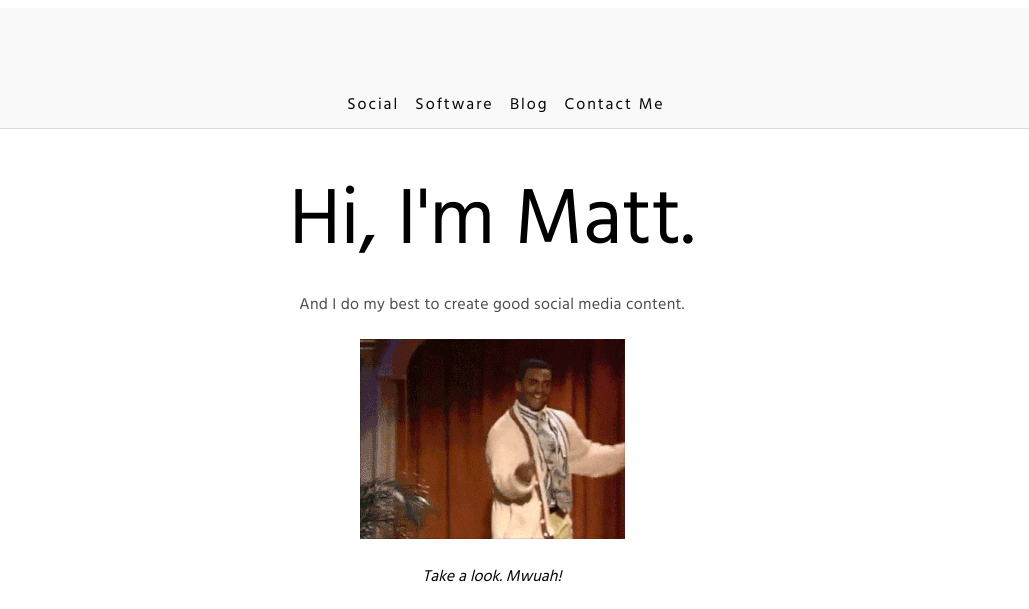
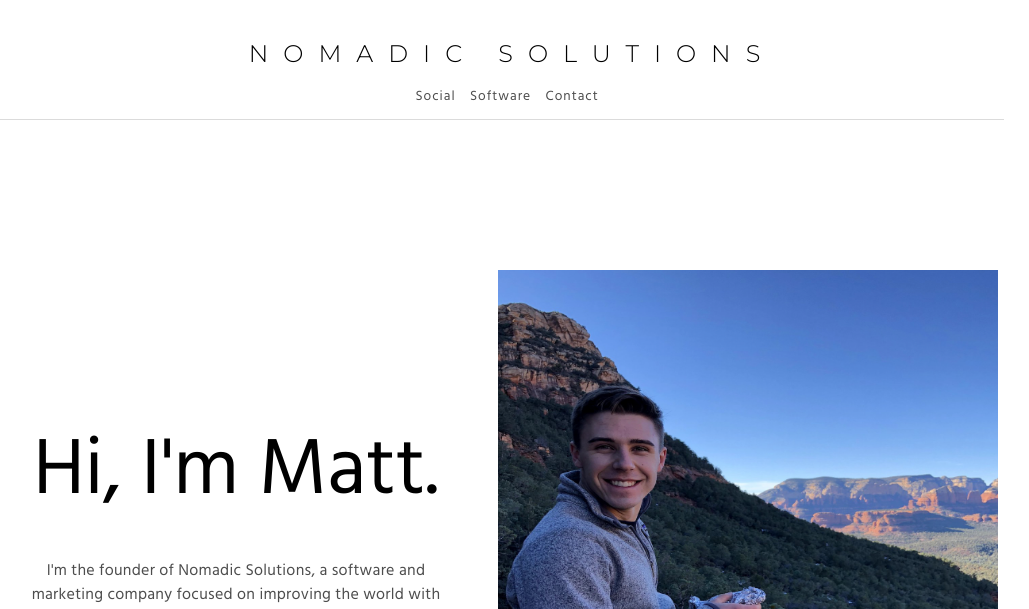
Before and after one commit to mjmccombs/wholesomehealthlife, a PHP site: page /index.html in a window 1280 px wide. Shown: the top 609 px of the page, without its empty margins (148-1177 px from the left). Run offline with PHP 8.4, Linux system fonts and the light colour scheme; grey boxes are pictures that could not be loaded.

Commit message:
bunches of changes

```diff
--- a/errything/javascript/index.js
+++ /dev/null
@@ -1 +0,0 @@
-document.getElementById("date").innerHTML = new Date().toDateString()
--- a/index.html
+++ b/index.html
@@ -6,32 +6,115 @@
 			href="https://fonts.googleapis.com/css?family=Hind"
 			rel="stylesheet"
 		/>
+		<link
+			href="https://fonts.googleapis.com/css?family=Lora:400,700|Montserrat:300"
+			rel="stylesheet"
+		/>
+		<link
+			href="https://fonts.googleapis.com/css?family=Cardo:400,700|Oswald"
+			rel="stylesheet"
+		/>
+		<link
+			rel="stylesheet"
+			href="https://maxcdn.bootstrapcdn.com/bootstrap/4.0.0/css/bootstrap.min.css"
+			integrity="sha384-Gn5384xqQ1aoWXA+058RXPxPg6fy4IWvTNh0E263XmFcJlSAwiGgFAW/dAiS6JXm"
+			crossorigin="anonymous"
+		/>
 		<link rel="stylesheet" href="./styles.css" />
 		<script async src="./javascript/index.js"></script>
 	</head>
 	<body>
 		<ul class="nav-container">
+			<div class="flexNavContainer">
+				<div class="siteTitle">Nomadic Solutions</div>
 				<div class="small_navigation_container">
-				<li><a href="default.asp">Social</a></li>
-				<li><a href="news.asp">Software</a></li>
-				<li><a href="./blog/index.html">Blog</a></li>
-				<li><a href="./blog/">Contact Me</a></li>
+					<li><a href="#social">Social</a></li>
+					<li><a href="#social">Software</a></li>
+					<li><a href="#social">Contact</a></li>
+				</div>
 			</div>
 		</ul>
+
+		<div class="row no-gutters">
+			<div class="col-md-6 no-gutters">
+				<div
+					class="leftside d-flex justify-content-center align-items-center"
+				>
 					<div class="section1">
 						<div class="introText">
 							Hi, I'm Matt.
 						</div>
 						<div class="introText2">
-				And I do my best to create good social media content.
+							<br />
+							I'm the founder of Nomadic Solutions, a software and
+							marketing company focused on improving the world
+							with high-quality code and high-quality social media
+							content.
 						</div>
 					</div>
-		<img class="freshPrinceGif" src="./images/freshPrince.gif" />
-		<div class="intro_descriptor">
-			Take a look. Mwuah!
+				</div>
 			</div>
 
-		<div class="socialMediaIcons">
+			<div class="col-md-6 no-gutters">
+				<div
+					class="rightside d-flex justify-content-center align-items-center"
+				>
+					<img
+						class="profilePicture"
+						src="./images/croppedProfilePicture.png"
+					/>
+				</div>
+			</div>
+		</div>
+
+		<div class="newSectionText">RECENT WORK</div>
+		<div class="row">
+			<div class="col-md-6">
+				<div
+					class="leftside2 d-flex justify-content-center align-items-center"
+				>
+					<div class="section1">
+						<a
+							href="http://clevelandroomsforrent.netlify.com"
+							target="_blank"
+						>
+							<img
+								class="profilePicture"
+								src="./images/clevelandRooms.png"
+							/>
+						</a>
+						<div class="introText2">
+							<br />
+							Rent rooms with ease with Cleveland Rooms For Rent
+						</div>
+					</div>
+				</div>
+			</div>
+
+			<div class="col-md-6">
+				<div
+					class="rightside2 d-flex justify-content-center align-items-center"
+				>
+					<div class="section1">
+						<a
+							href="http://www.crestpropertiesllc.com"
+							target="_blank"
+						>
+							<img
+								class="profilePicture"
+								src="./images/crestproperties.png"
+							/>
+						</a>
+						<div class="introText2">
+							<br />
+							Crest Properties reveals local, affordable, high
+							quality housing
+						</div>
+					</div>
+				</div>
+			</div>
+		</div>
+		<div class="socialMediaIcons" id="social">
 			<div class="inline-block">
 				<a
 					href="https://www.youtube.com/channel/UCuoidQwyY0YTH8kY1lCDgAA"
@@ -71,5 +154,20 @@
 				/></a>
 			</div>
 		</div>
+		<div class="newSectionText">RECENT POSTS</div>
+		<div class="row">
+			<div class="col-md-6">
+				<div
+					class="rightside2 d-flex justify-content-center align-items-center"
+				></div>
+			</div>
+			<div class="col-md-6">
+				<div
+					class="leftside2 d-flex justify-content-center align-items-center"
+				>
+					<img class="profilePicture" src="./images/runningMan.png" />
+				</div>
+			</div>
+		</div>
 	</body>
 </html>
--- a/styles.css
+++ b/styles.css
@@ -1,10 +1,47 @@
+html {
+	scroll-behavior: smooth;
+}
+
 body {
-	display: flex;
-	flex-direction: column;
 	text-align: center;
 	background-color: white;
+	margin-right: 10%;
+	margin-left: 10%;
+	align-self: center;
 }
 
+.row {
+	border-bottom: 1px solid rgb(219, 219, 219);
+}
+
+.leftside,
+.rightside {
+	height: 100vh;
+	width: 100%;
+}
+
+.siteTitle {
+	font-family: "Montserrat", sans-serif;
+	text-transform: uppercase;
+	letter-spacing: 15px;
+	font-size: 150%;
+}
+
+@media screen and (min-width: 768px) {
+	.leftside,
+	.rightside {
+		height: 100vh;
+	}
+}
+
+@media only screen and (max-width: 720px) {
+	body {
+		background-color: lightblue;
+	}
+	.nav-container {
+		height: 180px;
+	}
+}
 .section1 {
 	padding-left: 10%;
 	padding-right: 10%;
@@ -19,35 +56,40 @@
 	margin: 0;
 }
 
-.small_navigation_container {
-	position: relative;
-	text-align: center;
-	top: 70%;
-}
 .nav-container {
 	border-bottom: 1px solid rgb(219, 219, 219);
 	list-style-type: none;
 	overflow: hidden;
 	color: black;
-	background-color: #f9f9f9;
+
 	text-decoration: none;
 	position: -webkit-sticky; /* Safari */
 	position: sticky;
 }
+
+.flexNavContainer {
+	align-content: center;
+	top: 30%;
+	position: relative;
+}
+
+.small_navigation_container {
+	top: 10px;
+	position: relative;
+}
 li {
 	display: inline;
-	font-family: "Hind", sans-serif;
+	font-family: "Montserrat", sans-serif;
 	padding-right: 1%;
+	font-size: 85%;
 }
 
 li a {
-	color: black;
 	text-decoration: none;
 	font-family: "Hind", sans-serif;
-	font-weight: 400;
-	font-style: normal;
-	line-height: 1.1111111111111112rem;
-	letter-spacing: 0.12222222222222223rem;
+	color: rgb(77, 77, 77);
+	line-height: 1rem;
+	letter-spacing: 1px;
 }
 
 li a:hover {
@@ -72,10 +114,10 @@
 	padding-bottom: 2%;
 }
 
-.freshPrinceGif {
+.profilePicture {
 	align-self: center;
-	height: auto;
-	width: auto;
+	height: 500px;
+	width: 500px;
 	padding-bottom: 2%;
 }
 .inline-block {
@@ -103,3 +145,47 @@
 	height: 7%;
 	width: 7%;
 }
+
+.socialMediaIcons {
+	padding-bottom: 5%;
+	border-bottom: 1px solid rgb(219, 219, 219);
+}
+
+.newSectionText {
+	top: 90px;
+	position: relative;
+	font-size: 90%;
+	line-height: 1.1111111111111112rem;
+	letter-spacing: 0.12222222222222223rem;
+	font-family: "Hind", sans-serif;
+	font-weight: 400;
+	font-style: normal;
+	height: 200px;
+}
+
+.leftside2,
+.rightside2 {
+	height: 80vh;
+	width: 100%;
+}
+
+.leftside2 {
+	background: white;
+}
+.rightside2 {
+	background: white;
+}
+
+.socialMediaIcons2 {
+	height: 500px;
+	top: 150%;
+	border-bottom: 1px solid rgb(219, 219, 219);
+}
+
+.smallerBrussels {
+	width: 666.6px;
+}
+
+.row {
+	display: inline-flex;
+}
```
Also changed, not shown: package.json (added, +20 -0 lines), images/clevelandRooms.png (added), images/crestproperties.png (added), images/croppedProfilePicture.png (added), images/recentWorkCrestProperties.png (added), images/runningMan.png (added), package-lock.json (added), 3 other files. Lines whose indentation alone changed are shown as unchanged.
